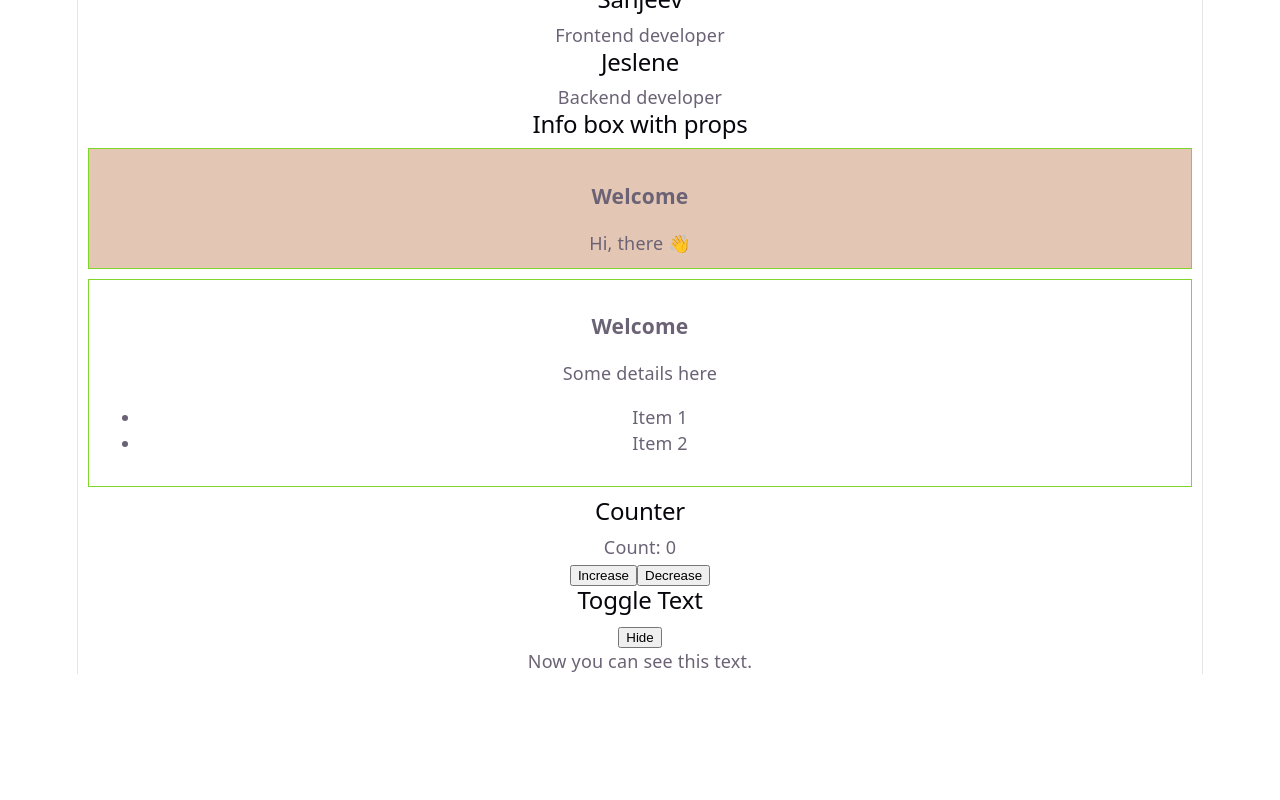
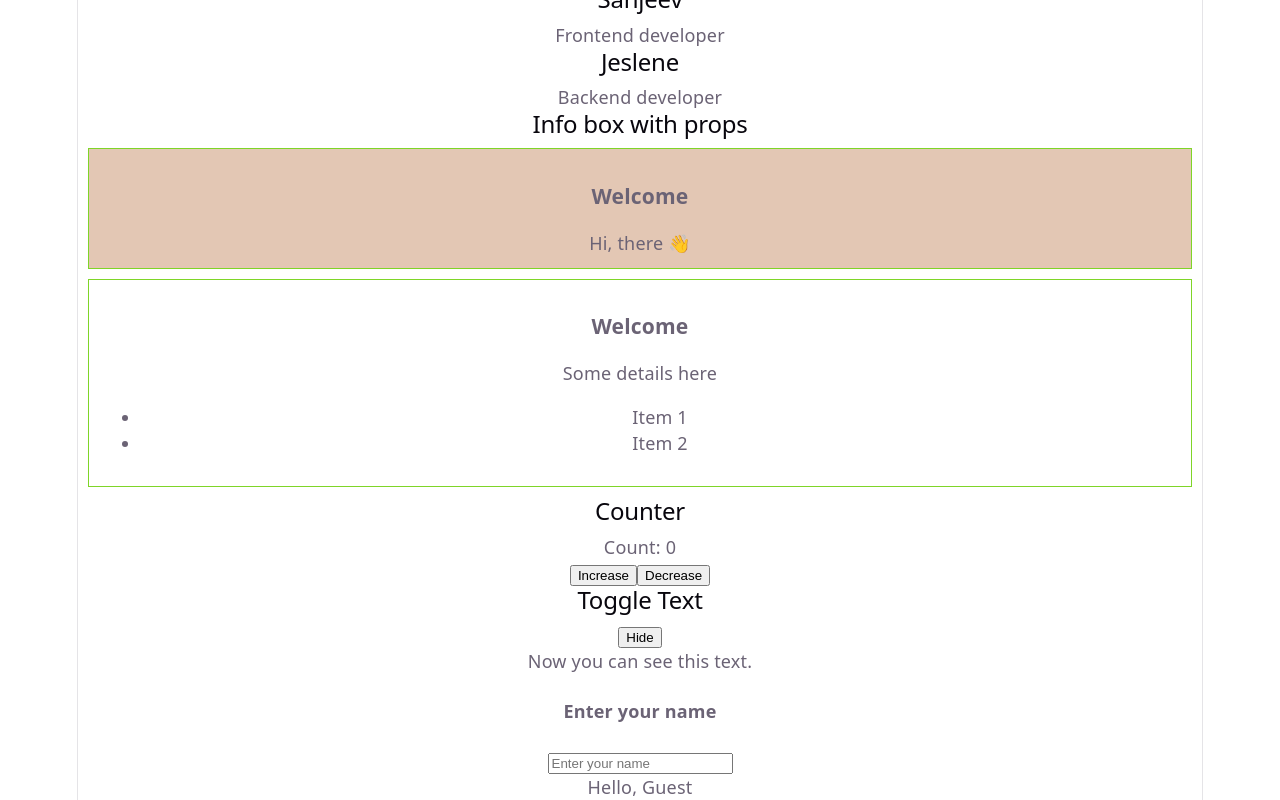
Before and after one commit to kavyashreeyp-svg/SW_CSE_B1.4_Internship, a React (Vite) app in the folder DAY/DAY13/day13/: page / in a window 1280 px wide. Shown: the part 497-1297 px from the top of the page. Before the commit the page ends 1171 px from the top, so only its background shows below. Built offline with nearby package versions, Linux system fonts and the light colour scheme.

Commit message:
State ex3: state updation using form input

```diff
--- a/DAY/DAY13/day13/src/App.jsx
+++ b/DAY/DAY13/day13/src/App.jsx
@@ -8,6 +8,7 @@
 
 import Counter from "./components/State";
 import ToggleText from "./components/StateTwo";
+import NameInput from "./components/StateThree";
 const name = "Amay";
 const isLoggedIn = false;
 
@@ -40,6 +41,7 @@
       <InfoBoxDemo />
       <Counter />
       <ToggleText />
+      <NameInput />
     </>
 
   )
--- /dev/null
+++ b/DAY/DAY13/day13/src/components/StateThree.jsx
@@ -0,0 +1,19 @@
+import { useState } from 'react';
+
+function NameInput() {
+    // name is a state
+    const [name, setName] = useState("");
+
+    return(
+        <div>
+            <h4>Enter your name</h4>
+            <input type="text"
+            value={name}
+            placeholder="Enter your name"
+            onChange = {(e) => setName(e.target.value)}
+            />
+            <p>Hello, {name || "Guest"}</p>
+        </div>
+    );
+}
+export default NameInput;
```
